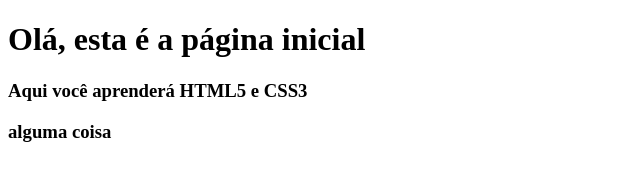
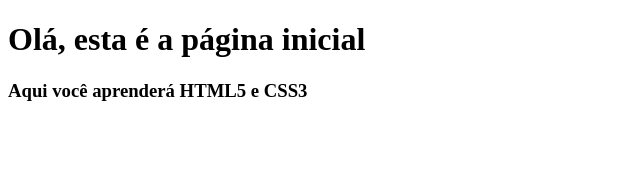
Before and after one commit to cuscuz-com-ovo/cuscuz-com-ovo.github.io, a plain HTML site: page index.html in a window 1280 px wide. Shown: the whole page, without its empty margins (0-640 px from the left). Drawn offline with Linux system fonts and the light colour scheme.

Commit message:
Update index.html

```diff
--- a/index.html
+++ b/index.html
@@ -9,6 +9,5 @@
 <body>
     <h1>Olá, esta é a página inicial</h1>
     <h3>Aqui você aprenderá HTML5 e CSS3</h3>
-    <h3>alguma coisa</h3>
 </body>
 </html>
```
